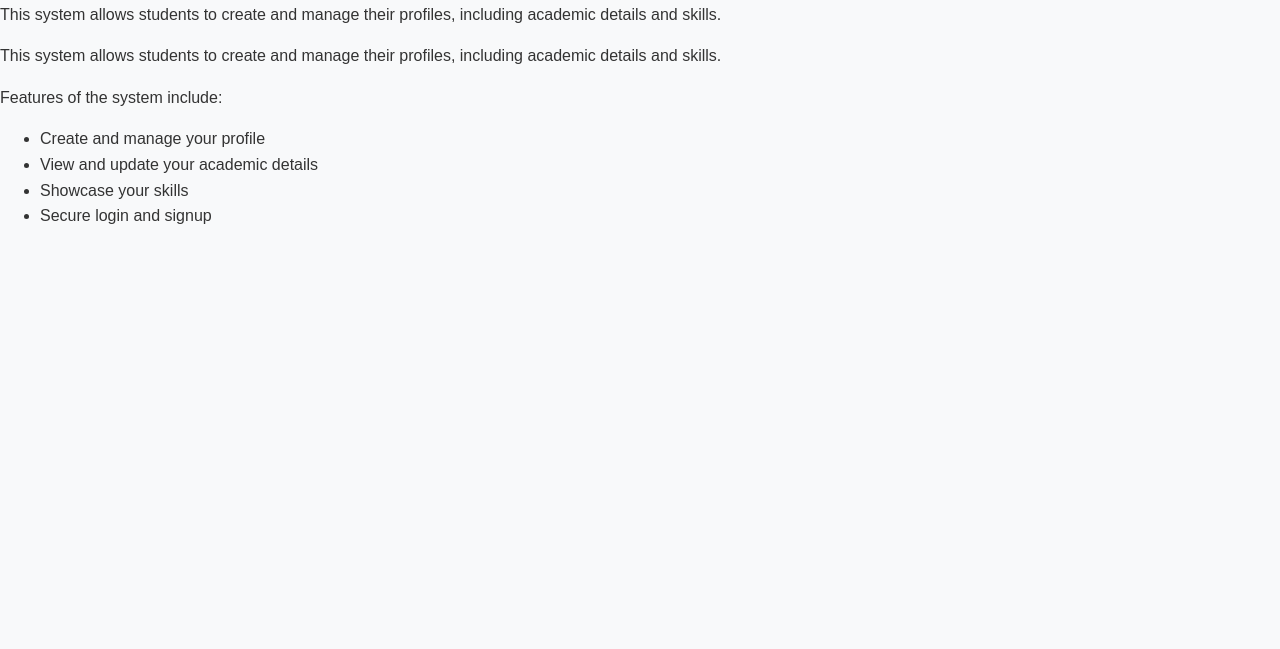
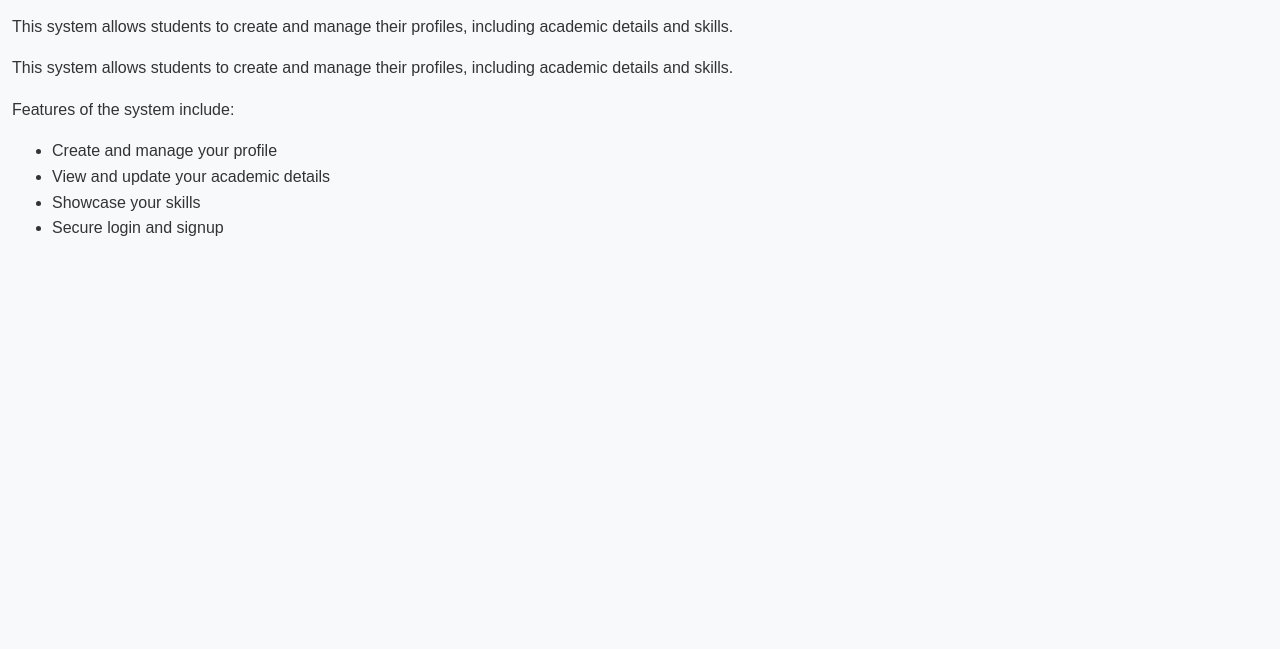
Before and after one commit to 34Ananya/StudentTracker, a website: page views/home.html in a window 1280 px wide. Shown: the part 151-800 px from the top of the page. Drawn offline with Linux system fonts and the light colour scheme.

Commit message:
adjusted margin

```diff
--- a/public/style.css
+++ b/public/style.css
@@ -1,7 +1,7 @@
 /* General Styles */
 body {
     font-family: Arial, sans-serif;
-    margin: 0;
+    margin: 12px;
     padding: 0;
     background-color: #f8f9fa; /* Light grey background */
     color: #333; /* Dark text for contrast */
```
